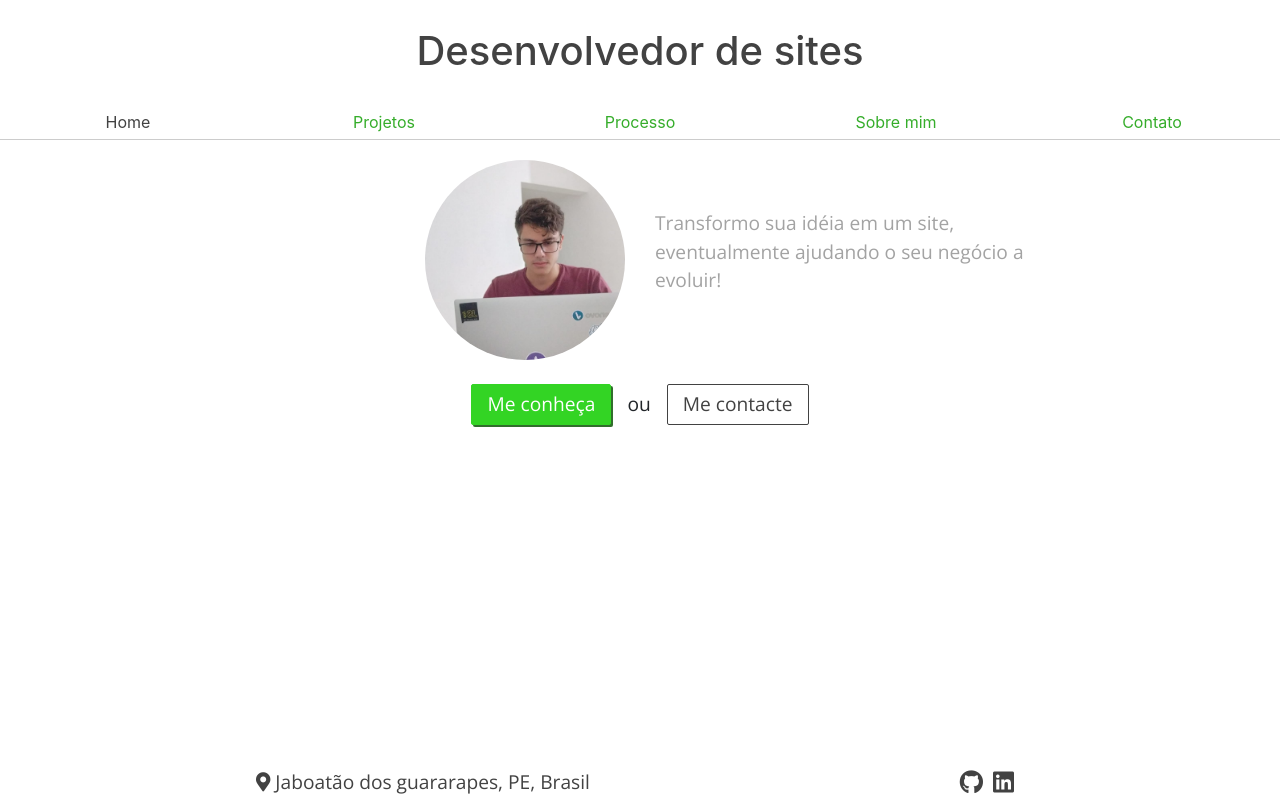
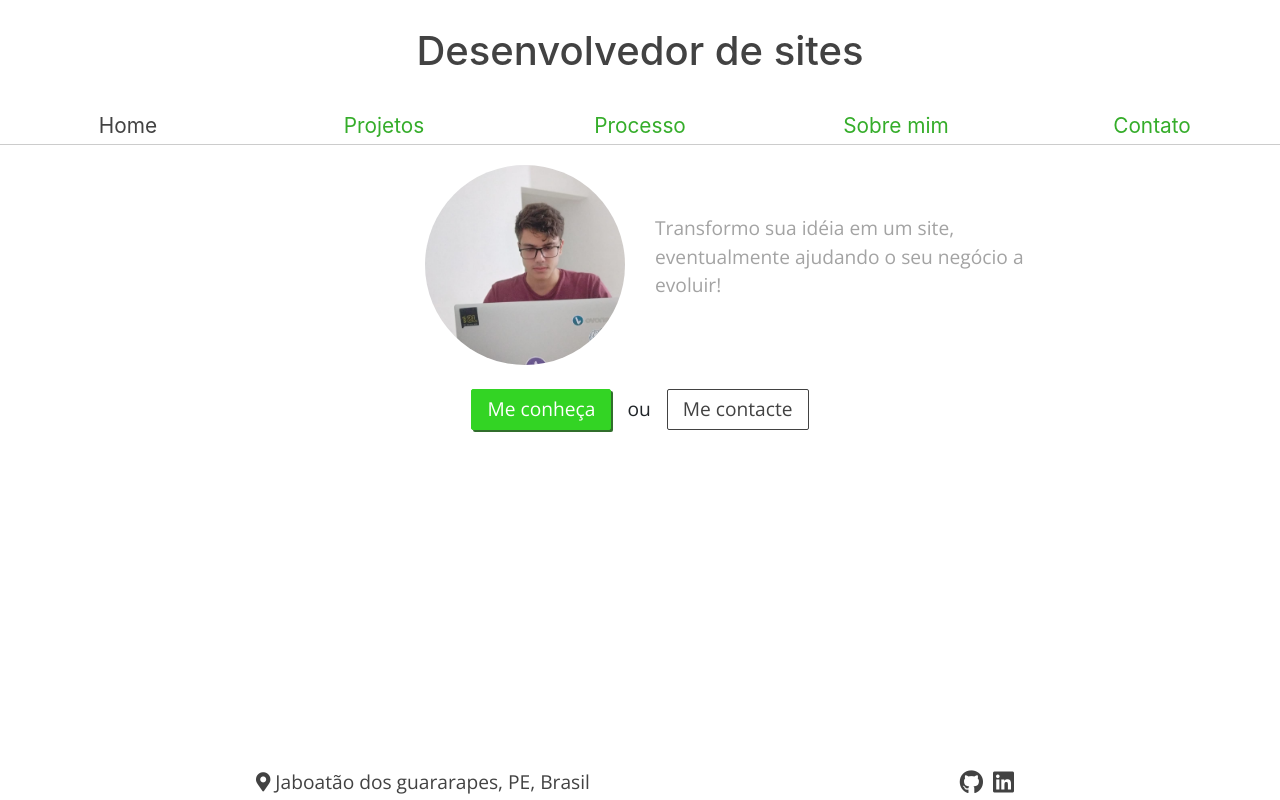
Before and after one commit to lavesan/portfolio, a React (Create React App) app: page /home in a window 1280 px wide. Built offline with nearby package versions, Linux system fonts and the light colour scheme; the HTML template or start-up script is replaced by a standard one.

Commit message:
:nail_care: Estiliza o cabeçalho
- Define um tamanho de 1.2rem para os links de navegação
- Define uma altura de 35px para o campo de navegação

Signed-off-by: valdery <valdery.jur@gmail.com>

```diff
--- a/src/components/header/header.tsx
+++ b/src/components/header/header.tsx
@@ -126,7 +126,7 @@ export const HeaderComponent: React.FC = () => {
                 onMouseLeave={deactivateSlide}
                 onMouseMove={horizontalSlide}
             >
-                <ul className="text-center h-100">
+                <ul className="text-center">
                     <li>
                         <NavLink to="/home">
                             Home
--- a/src/components/header/styles.ts
+++ b/src/components/header/styles.ts
@@ -13,7 +13,7 @@ export const StyledNavBar = styled.nav`
     width: 100%;
     background-color: #fff;
     border-bottom: thin solid #cccccc;
-    height: 30px;
+    height: 35px;
     min-width: ${navMinWidth}px;
     -webkit-user-select: none; /* Chrome all / Safari all */
     -moz-user-select: none; /* Firefox all */
@@ -22,6 +22,7 @@ export const StyledNavBar = styled.nav`
     overflow: -moz-scrollbars-none;
     -ms-overflow-style: none;
     scrollbar-width: none; /* Firefox 64 */
+
     ul, li {
         padding: 0;
         list-style: none;
@@ -40,6 +41,7 @@ export const StyledNavBar = styled.nav`
         float: left;
         width: 20%;
         a {
+            font-size: 1.3rem;
             user-select: none;
             text-decoration: none;
             color: #35ad2a;
@@ -58,7 +60,6 @@ export const StyledArrowNavBar = styled.div`
     .arrow-icon {
         position: absolute;
         z-index: 2;
-        /* top: -40px; */
         display: flex;
         align-items: center;
         justify-content: center;
```
